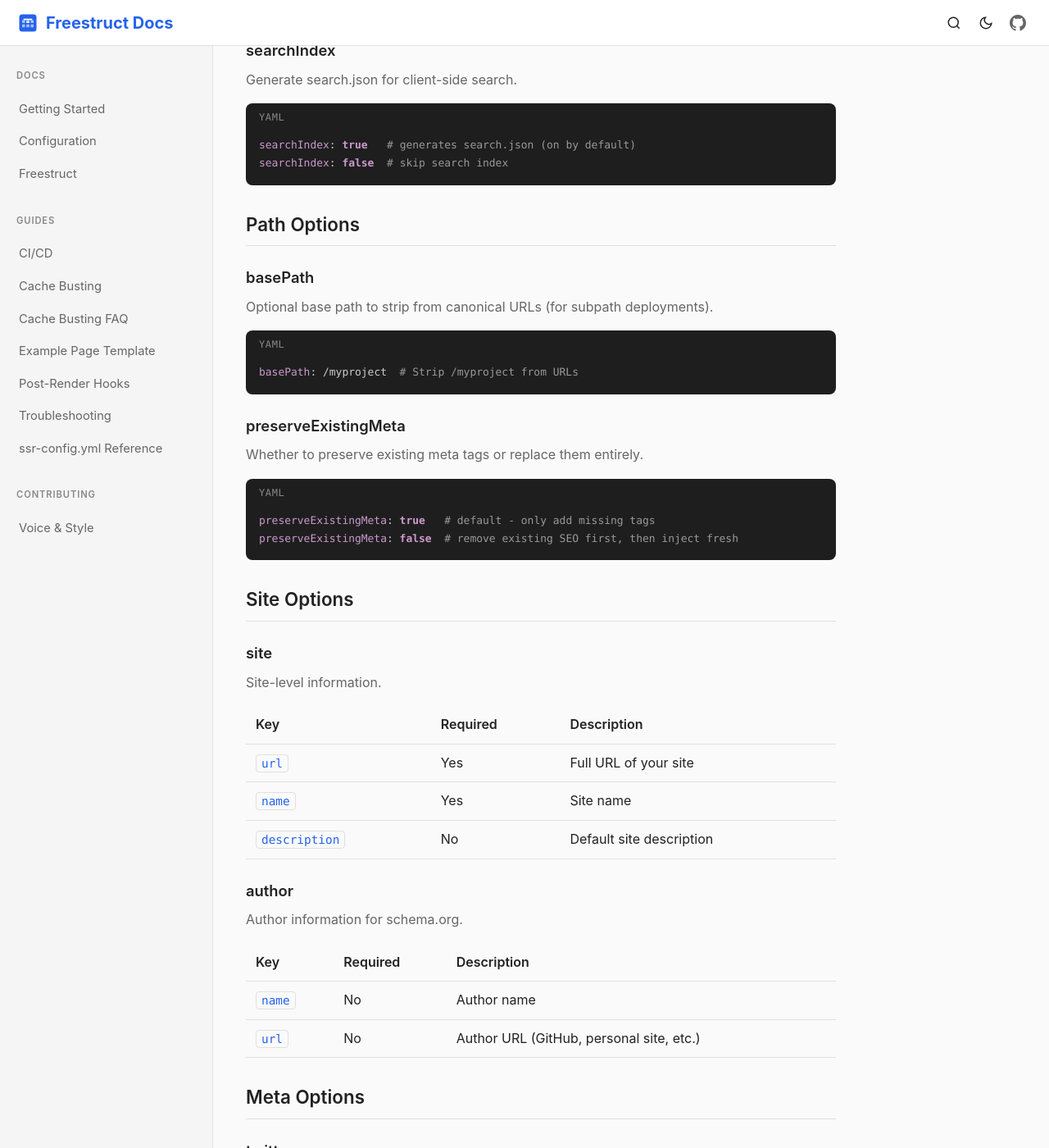
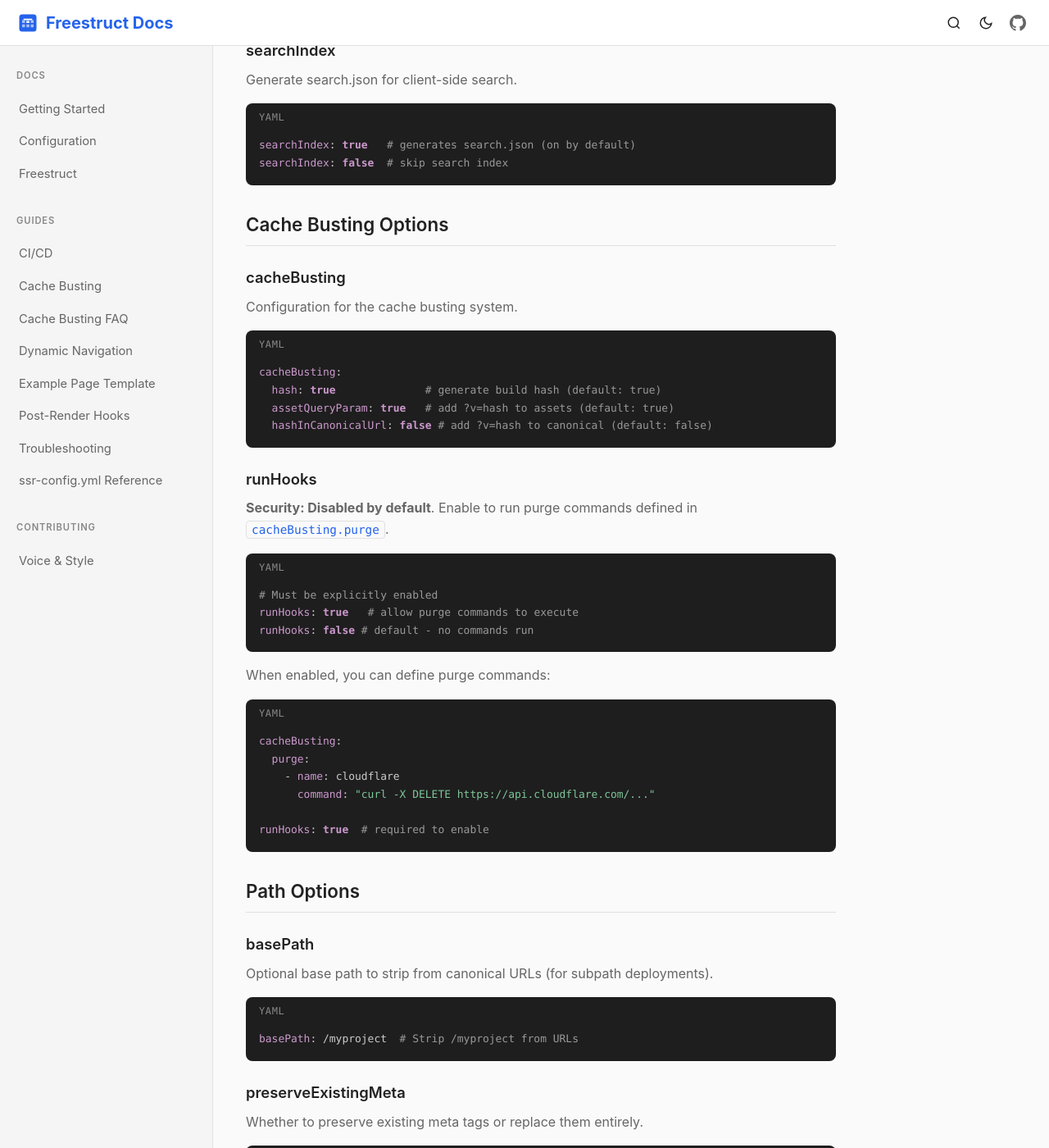
Before and after one commit to dhaupin/freestruct, a Jekyll site: the page built from docs/guides/ssr-config.md, in a window 1280 px wide and 1400 px high, scrolled down 2579 px. Shown: the whole window at 82% size. Built offline with Jekyll 4.4.1, drawn with Linux system fonts in a browser that asks for light colours; nearby versions of some CDN libraries.

Commit message:
Add dynamic-nav guide, update ssr-config docs, update CHANGELOG to v0.3.2

````diff
--- a/docs/guides/ssr-config.md
+++ b/docs/guides/ssr-config.md
@@ -112,6 +112,40 @@ Generate search.json for client-side search.
 ```yaml
 searchIndex: true   # generates search.json (on by default)
 searchIndex: false  # skip search index
+```
+
+## Cache Busting Options
+
+### cacheBusting
+
+Configuration for the cache busting system.
+
+```yaml
+cacheBusting:
+  hash: true              # generate build hash (default: true)
+  assetQueryParam: true   # add ?v=hash to assets (default: true)
+  hashInCanonicalUrl: false # add ?v=hash to canonical (default: false)
+```
+
+### runHooks
+
+**Security: Disabled by default**. Enable to run purge commands defined in `cacheBusting.purge`.
+
+```yaml
+# Must be explicitly enabled
+runHooks: true   # allow purge commands to execute
+runHooks: false # default - no commands run
+```
+
+When enabled, you can define purge commands:
+
+```yaml
+cacheBusting:
+  purge:
+    - name: cloudflare
+      command: "curl -X DELETE https://api.cloudflare.com/..."
+
+runHooks: true  # required to enable
 ```
 
 ## Path Options
````
Also changed, not shown: docs/guides/dynamic-nav.md (added, +77 -0 lines), CHANGELOG.md.
